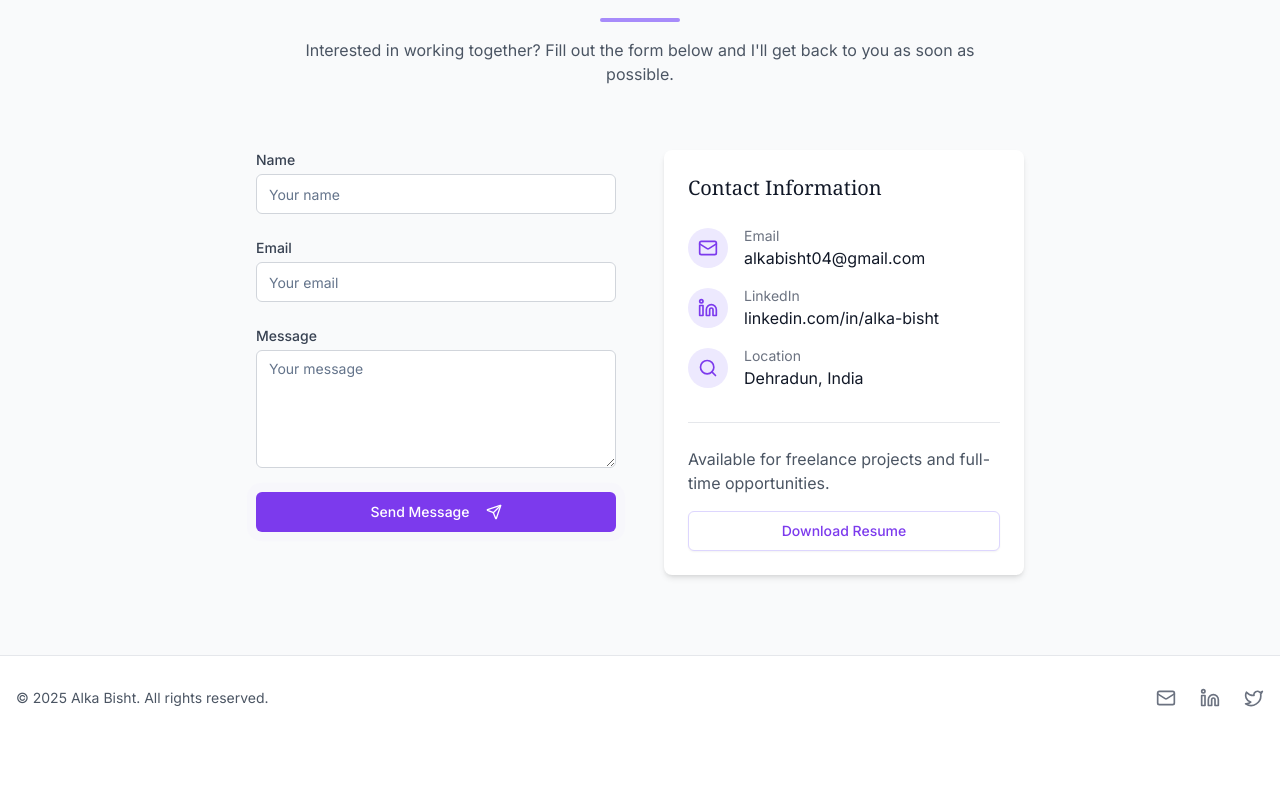
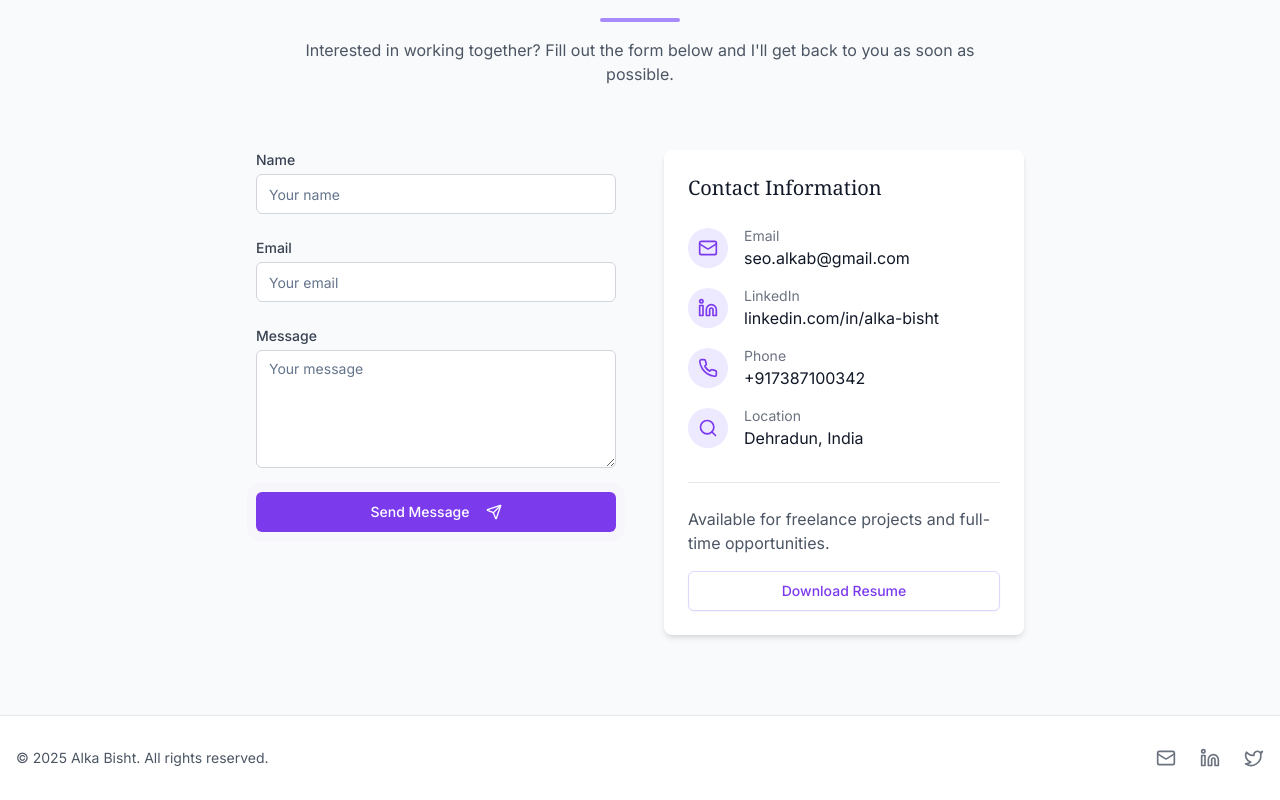
Before and after one commit to mohitgauniyal/alkabishtporofolio, a Next.js app: page / in a window 1280 px wide. Shown: the part 7734-8534 px from the top of the page. Before the commit the page ends 8474 px from the top, so only its background shows below. Built offline with nearby package versions, Linux system fonts and the light colour scheme.

Commit message:
add phone number, update email

```diff
--- a/app/page.tsx
+++ b/app/page.tsx
@@ -5,7 +5,7 @@ import Link from "next/link"
 import { Button } from "@/components/ui/button"
 import { Input } from "@/components/ui/input"
 import { Textarea } from "@/components/ui/textarea"
-import { ChevronRight, Mail, Linkedin, Twitter, Search, BarChart, LineChart, Send, FileText, PieChart, Award, Briefcase, GraduationCap } from 'lucide-react'
+import { ChevronRight, Mail, Phone, Linkedin, Twitter, Search, BarChart, LineChart, Send, FileText, PieChart, Award, Briefcase, GraduationCap } from 'lucide-react'
 import { ThemeToggle } from "@/components/theme-toggle"
 
 export default function Home() {
@@ -1093,7 +1093,7 @@ efficiently.
                         </div>
                         <div>
                           <p className="text-sm text-gray-500 dark:text-gray-400">Email</p>
-                          <p className="text-gray-900 dark:text-white">alkabisht04@gmail.com</p>
+                          <p className="text-gray-900 dark:text-white">seo.alkab@gmail.com</p>
                         </div>
                       </div>
                       <div className="flex items-center">
@@ -1111,6 +1111,20 @@ efficiently.
                             linkedin.com/in/alka-bisht
                           </a>
                         </div>
+                      </div>
+                    <div className="flex items-center">
+                      <div className="w-10 h-10 rounded-full bg-lavender-100 dark:bg-lavender-900 flex items-center justify-center mr-4">
+                        <Phone className="h-5 w-5 text-lavender-600 dark:text-lavender-400" />
+                      </div>
+                      <div>
+                        <p className="text-sm text-gray-500 dark:text-gray-400">Phone</p>
+                        <a
+                          href="tel:+917387100342"
+                          className="text-gray-900 dark:text-white hover:text-lavender-600 dark:hover:text-lavender-400 transition-colors"
+                        >
+                          +917387100342
+                        </a>
+                      </div>
                       </div>
                       <div className="flex items-center">
                         <div className="w-10 h-10 rounded-full bg-lavender-100 dark:bg-lavender-900 flex items-center justify-center mr-4">
@@ -1152,7 +1166,7 @@ efficiently.
             </div>
             <div className="flex space-x-6">
               <a
-                href="mailto:alkabisht04@gmail.com"
+                href="mailto:seo.alkab@gmail.com"
                 className="text-gray-500 hover:text-lavender-600 dark:text-gray-400 dark:hover:text-lavender-400"
               >
                 <Mail className="h-5 w-5" />
```
